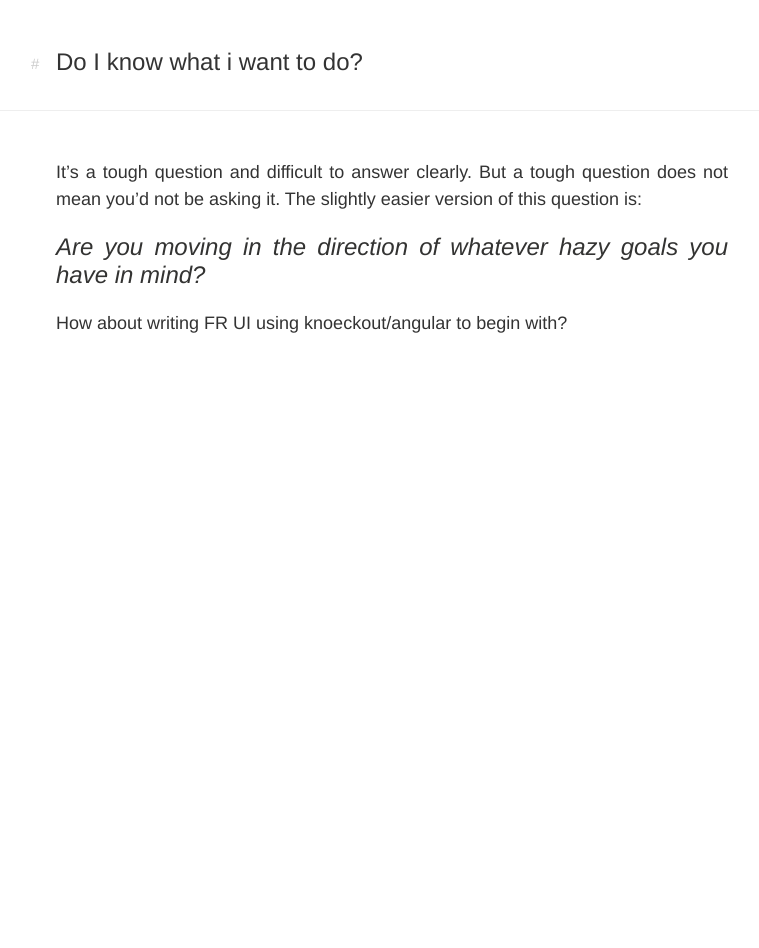
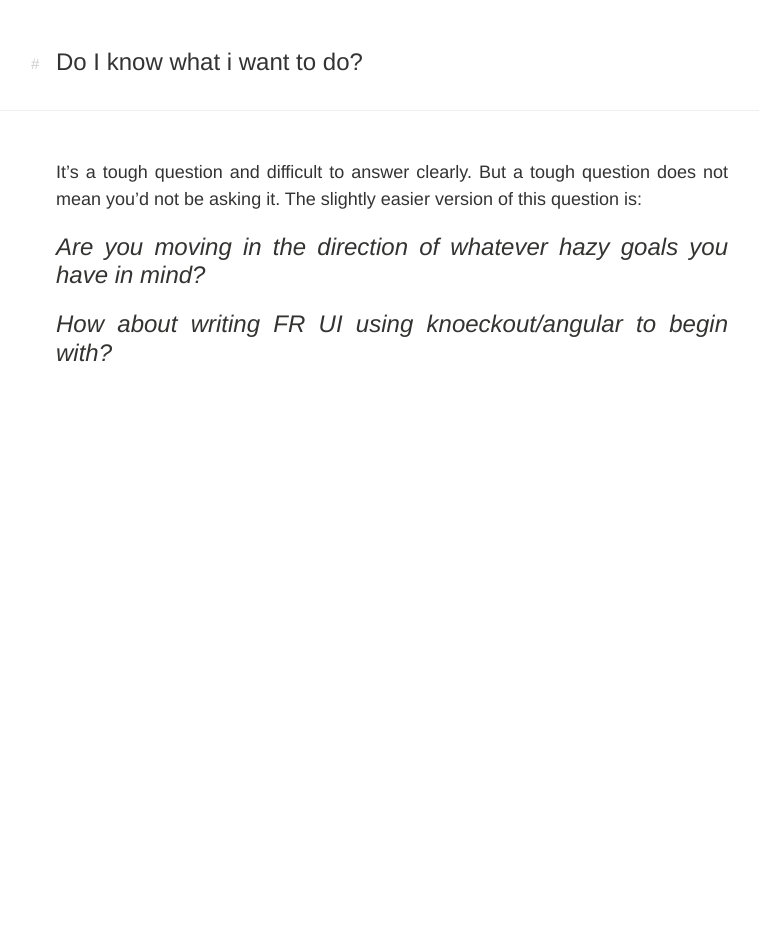
Before and after one commit to rbt91/rbt91.github.io, a Jekyll site: the page built from _posts/2013-09-16-do-i-know-what-i-want.md, in a window 1280 px wide. Shown: the whole page, without its empty margins (248-1007 px from the left). Built offline with Jekyll 4.4.1, drawn with Linux system fonts in a browser that asks for light colours.

```diff
--- a/_posts/2013-09-16-do-i-know-what-i-want.md
+++ b/_posts/2013-09-16-do-i-know-what-i-want.md
@@ -9,4 +9,4 @@ It's a tough question and difficult to answer clearly. But a tough question does
 
 
 
-  How about writing FR UI using knoeckout/angular to begin with?
+> How about writing FR UI using knoeckout/angular to begin with?
```
